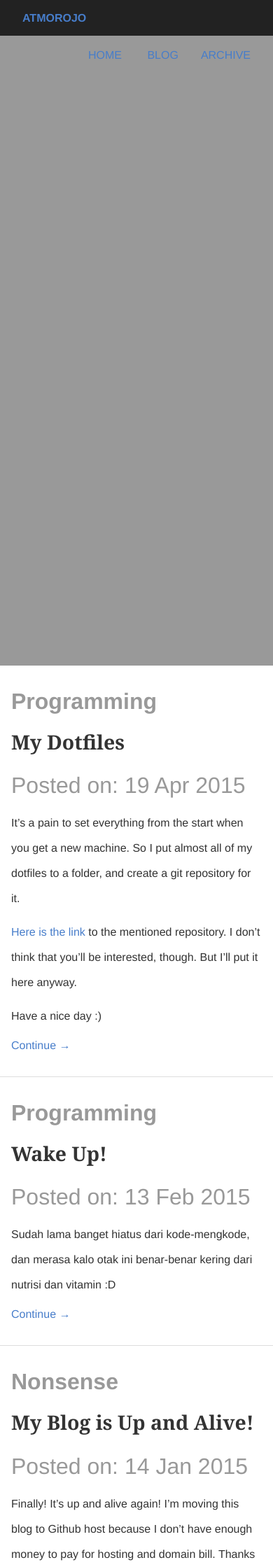
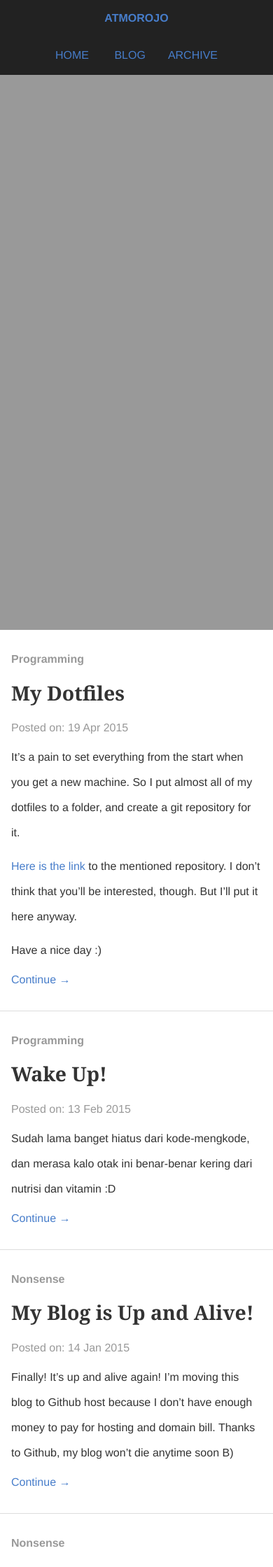
Before and after one commit to atmorojo/atmorojo.github.io, a Jekyll site: the page built from index.html, in a window 390 px wide. Shown: the top 2239 px of the page at 70% size. Built offline with Jekyll 4.4.1, drawn with Linux system fonts in a browser that asks for light colours; Markdown is read by kramdown in place of the engine named in the settings; the list of posts is cut into pages by our own code.

Commit message:
more responsive

```diff
--- a/_sass/Elements/_cover.scss
+++ b/_sass/Elements/_cover.scss
@@ -2,7 +2,7 @@
     background: $medium-gray;
     color: $base-background-color;
 
-    .category, .meta { @extend %h4; }
+    .category, .meta { @extend %h5; }
     .post-title { @extend %h1; }
 }
 .desc-wrapper {
@@ -19,7 +19,7 @@
 }
 
 @media screen and (max-width: 700px) {
-    .category, .meta { font-size: 2em; }
-    .post-title { font-size: 1em; }
+    .pre-desc, .category, .meta { font-size: 1em; }
+    .description, .post-title { font-size: 2em; }
     .desc-wrapper { padding: 0 2em; }
 }
--- a/_sass/Elements/_header.scss
+++ b/_sass/Elements/_header.scss
@@ -19,3 +19,11 @@
     top: 0;
     z-index: 1;
 }
+
+@media screen and (max-width: 450px) {
+    .title, .nav {
+    display: block;
+    text-align: center;
+    }
+    .nav { float: none; }
+}
--- a/js/fullHeight.js
+++ b/js/fullHeight.js
@@ -1,6 +1,6 @@
 $(function() {
     $(window).resize(function() {
-        $('.cover').height($(window).height());
+        $('.cover').height($(window).height() - $('.cover').offset().top);
     });
     $(window).resize();
 });
```
